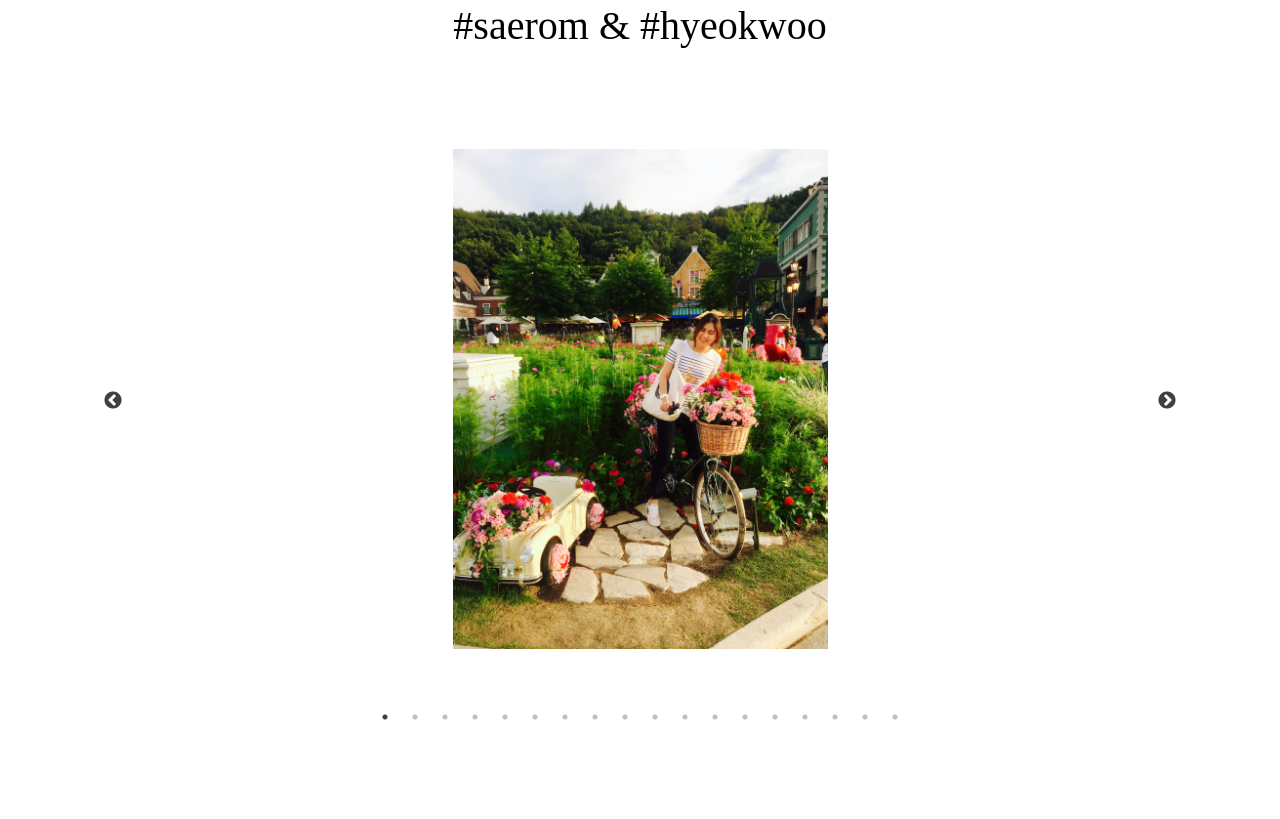
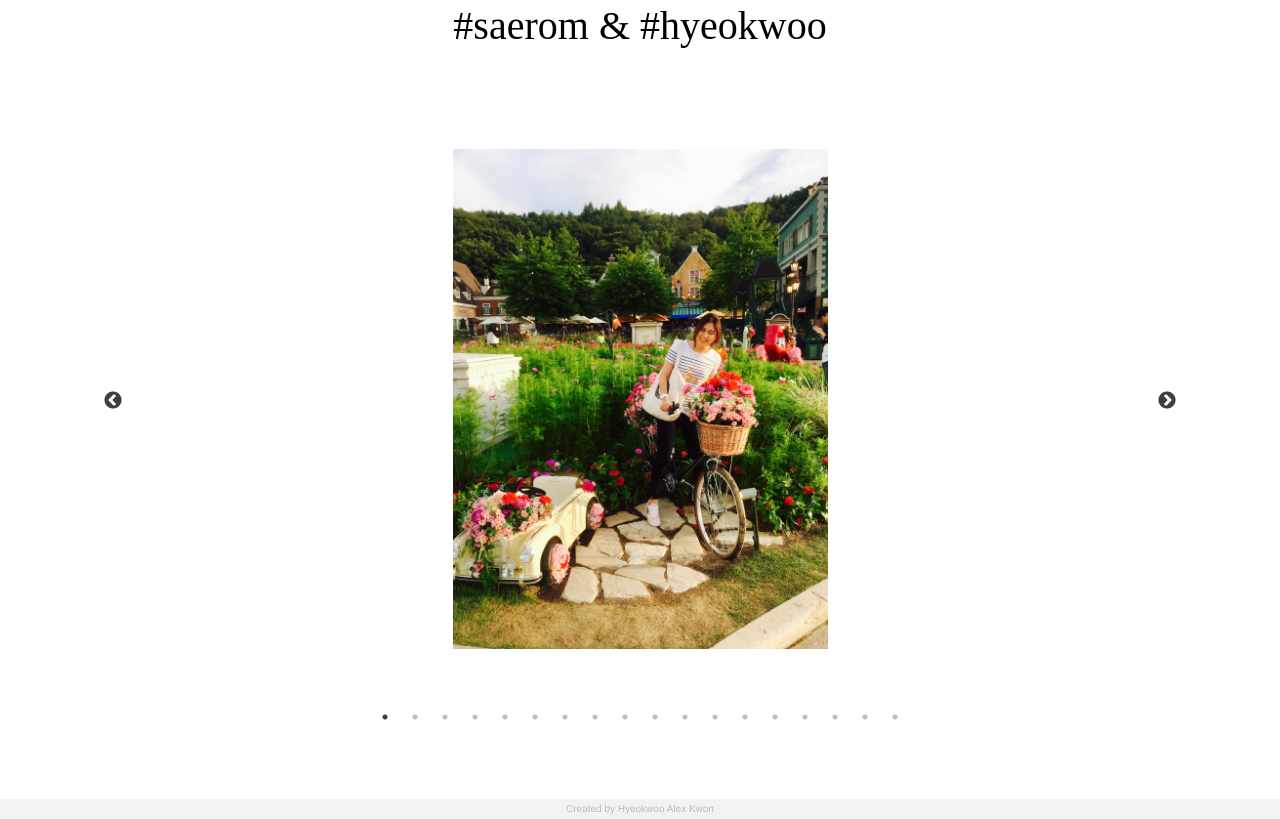
Before and after one commit to alexKwonIsAwesome/saerom-love, a React app: page /100-days-story in a window 1280 px wide. Shown: the part 6983-7802 px from the top of the page. Before the commit the page ends 7710 px from the top, so only its background shows below. Built offline with nearby package versions, Linux system fonts and the light colour scheme; a web font is replaced by a local one.

Commit message:
created footer

```diff
--- a/src/components/Landing/index.js
+++ b/src/components/Landing/index.js
@@ -179,6 +179,11 @@ export default class Landing extends Component {
 
                     <div className="content content-fifth">
                     </div>
+                    <div className="footer">
+                        <div className="footer-content">
+                            Created by Hyeokwoo Alex Kwon
+                        </div>
+                    </div>
                 </div>
             </div>
         )
--- a/src/styles/components/landing.scss
+++ b/src/styles/components/landing.scss
@@ -301,6 +301,7 @@
         .content.content-fourth {
             .content-wrapper {
                 padding-top: 10rem;
+                padding-bottom: 10rem;
                 max-width: 1280px;
                 .text-group {
                     text-align: center;
@@ -335,5 +336,16 @@
         .content-content-fifth {
 
         }
+        .footer {
+            height: 2rem;
+            color: #bbb;
+            background-color: #f2f2f2;
+            text-align: center;
+            .footer-content {
+                line-height: 2rem;
+                vertical-align: middle;
+                font-family: "Helvetica";
+            }
+        }
     }
 }
```
Also changed, not shown: src/styles/components/landing.css, src/styles/index.css.
